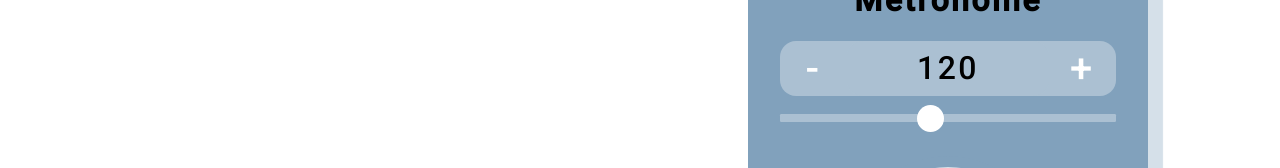
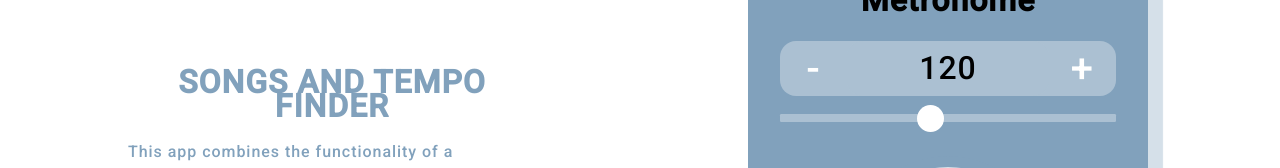
Before and after one commit to phildehovre/phil-react-website, a React (Create React App) app: page / in a window 1280 px wide. Shown: the part 1778-1946 px from the top of the page. Built offline with nearby package versions, Linux system fonts and the light colour scheme; no server answers.

Commit message:
polishing UI

```diff
--- a/src/components/App.js
+++ b/src/components/App.js
@@ -1,10 +1,7 @@
 import React, {useState} from 'react'
 import {BrowserRouter} from 'react-router-dom'
-// import Metronome from './metronome/components/UI'
 import Metronome from './metronome/Metronome'
 
-
-// import {bio} from '../assets/about'
 import './style.css'
 
 function App() {
@@ -12,11 +9,26 @@ function App() {
     const [showSongs, setShowSongs] = useState(false)
 
 
+    const renderDescription = () => {
+      if (!showSongs) {
+        return (
+          <div>
+              <h1>Songs and Tempo Finder</h1>
+              <p>
+                  This app combines the functionality of a metronome and a track finder.<br /> <br />
+                  It allows you to find the tempo of a song by clicking in rhythm on the 'Tap' button (Two concentric circles, on the right of the 'Play' icon button)<br /> <br />
+                  Once the desired tempo is set, the user can click the 'List' button (on the left of the 'Play' icon button and get a randomly selected list of tracks of the same tempo)<br />
+                  The list will update in real time as the tempo changes, should the user decide to explore genre options at neighboring tempos. <br /><br />
+                  This is obviously quite a useful tool for DJ's, amateurs or professionals, who are looking for a simple tool to craft their sets and transition smoothly from one track to another with similar tempos.
+              </p>
+          </div>
+        )
+      }
+    }
 
     function scrollIntoView(e) {
         const element = document.getElementById(e.target.attributes.linked.value)
         console.log(element)
-        // Event.stopPropagation()
         element.scrollIntoView({behavior: "smooth", block: "end", inline: "nearest"})
     }
 
@@ -63,8 +75,9 @@ function App() {
                     </ul>
                 </div>
             </div>
-            <div className='metro-container' id="metro-there">
+            <div className='metro-container'>
                 <div className='metro-left'>
+                    {renderDescription()}
                 </div>
                 <div className={`metro-right ${showSongs? `showsongs`: ``}`}>
                     <Metronome showSongs={showSongs} setShowSongs={setShowSongs}/>
--- a/src/components/metronome/Metronome.js
+++ b/src/components/metronome/Metronome.js
@@ -135,7 +135,7 @@ const Metronome = ({showSongs, setShowSongs}) => {
             </div>
             <input type="range" min="40" max="220" value={bpm} onChange={e =>setBpm(e.target.value)}/>
             <div className="metro-controls">
-                    <div onClick={startClick} className={`metro-btn ${play? `pause`: `play`} noSelect`}></div>
+                    <div onClick={startClick} className={`metro-btn ${play? `pause`: `play`} noSelect`} id='metro-there'></div>
             <div
               className="metro-btn-generate"
               onClick={e => generateSongs()}
--- a/src/components/metronome/SongList.js
+++ b/src/components/metronome/SongList.js
@@ -9,7 +9,6 @@ import {useEffect, useState} from 'react'
 function SongList(props) {
 
     const BPM_API_KEY = '59d26b50dd52ee5de04287f8a5837b8f'
-    // const BPM_API_KEY = 'process.env.BPM_API_KEY'
     const { bpm, showSongs, listSize} = props
 
  const [songs, setSongs] = useState([])
@@ -26,25 +25,12 @@ function SongList(props) {
            console.log('error')
          }
         })()
-      }, [showSongs, bpm, listSize])
+      }, [bpm])
 
 
       useEffect(() => {
         setSongs(rawList.slice(0, listSize))
       }, [rawList, listSize])
-
-//  useEffect(() => {
-//    const prevSongs = songs
-//     if (searchTerm && searchTerm.length > 0) {
-//       const newSongs = rawList.filter(song => {
-//         return song.artist.name.slice(0, searchTerm.length).toLowerCase() === searchTerm
-//       })
-//       setSongs(newSongs)
-//     } else {
-//       setSongs(prevSongs)
-//     }
-//  }, [songs, searchTerm, rawList, listSize])
-
 
 
     const renderSongList = () => {
@@ -59,7 +45,6 @@ function SongList(props) {
                 <tr>
                   <th>#</th>
                   <th>Title</th>
-                  {/* <SongListHeader header={'Title'} /> */}
                   <th>Artist </th>
                   <th>Album</th>
                   <th>Year</th>
@@ -106,9 +91,12 @@ function SongList(props) {
 
 
       return (
-        <div className={`metro-songlist ${showSongs?'open':'closed' }`}>
-            {renderSongList()}
-        </div>
+        <>
+          <div className={`metro-songlist ${showSongs?'open':'closed' }`}>
+              {renderSongList()}
+          </div>
+
+        </>
     )
   }
 
--- a/src/components/style.css
+++ b/src/components/style.css
@@ -124,11 +124,7 @@ html, body {
     margin-top: 3em;
 }
 
-.metronome {
-    /* border: 1px solid red; */
-    /* margin-top: 5em */
-    /* padding: 1em; */
-}
+
 
 @media (min-width: 750px) {
 
@@ -176,6 +172,8 @@ html, body {
         grid-template-rows: minmax(200px, 700px);;
         gap: 1em;
         padding: 2em;
+        /* text-align: justify; */
+        letter-spacing: 0.06em
     }
 
     .about-left, .about-right {
@@ -186,4 +184,19 @@ html, body {
     .about-left h1, .about-right h1 {
         text-align: center;
     }
+
+    .metro-left {
+        /* text-align: justify; */
+        padding: 6em;
+        line-height: 1.5em;
+        height: 100%;
+        /* background-color: var(--ternary); */
+        border-radius: 16px;
+        color: var(--primary-)
+    }
+
+    .metro-left h1 {
+        text-align: center;
+        text-transform: uppercase;
+    }
 }
```
Also changed, not shown: src/components/metronome/SongListHeader.js (deleted, +0 -23 lines).
